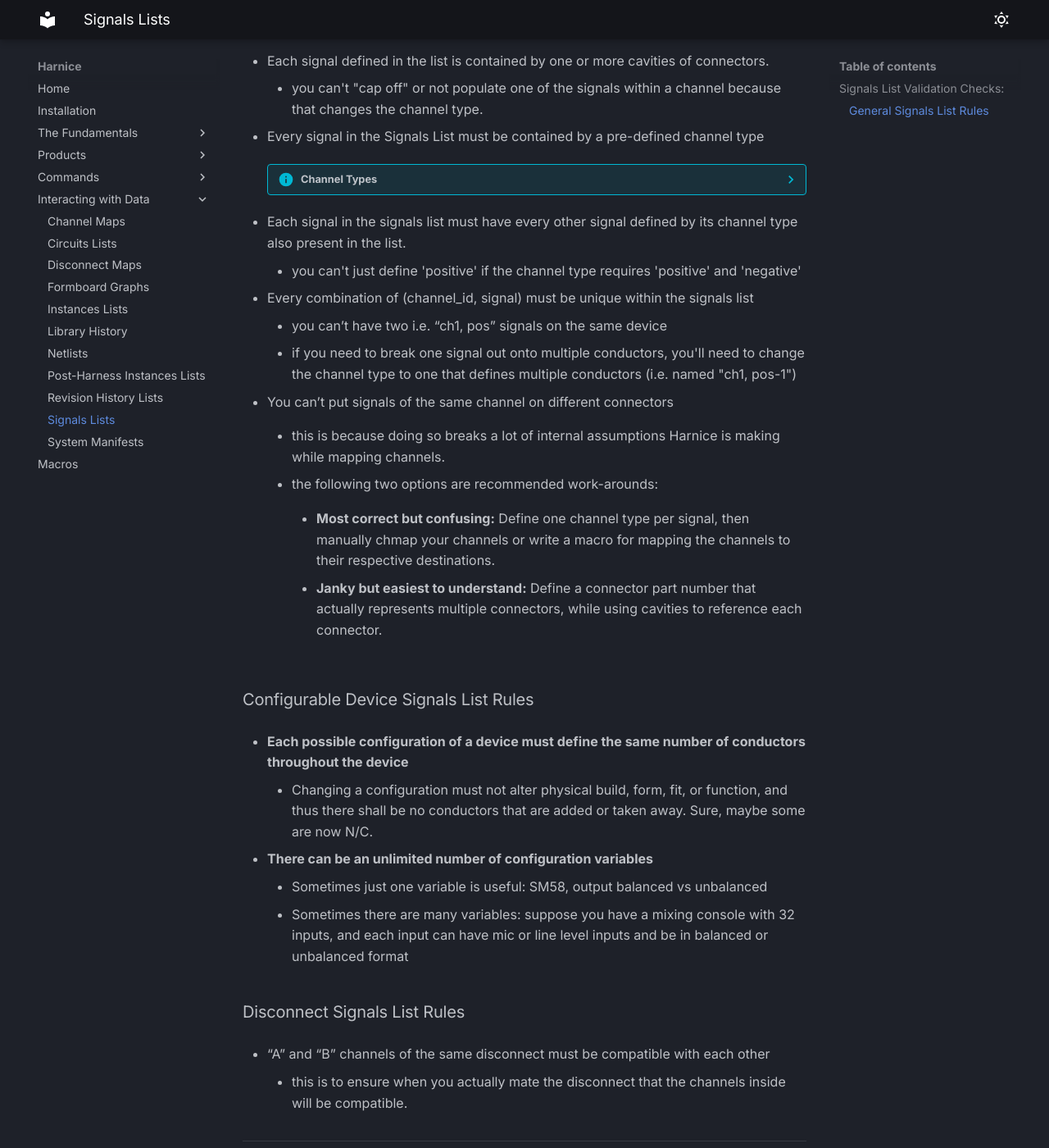
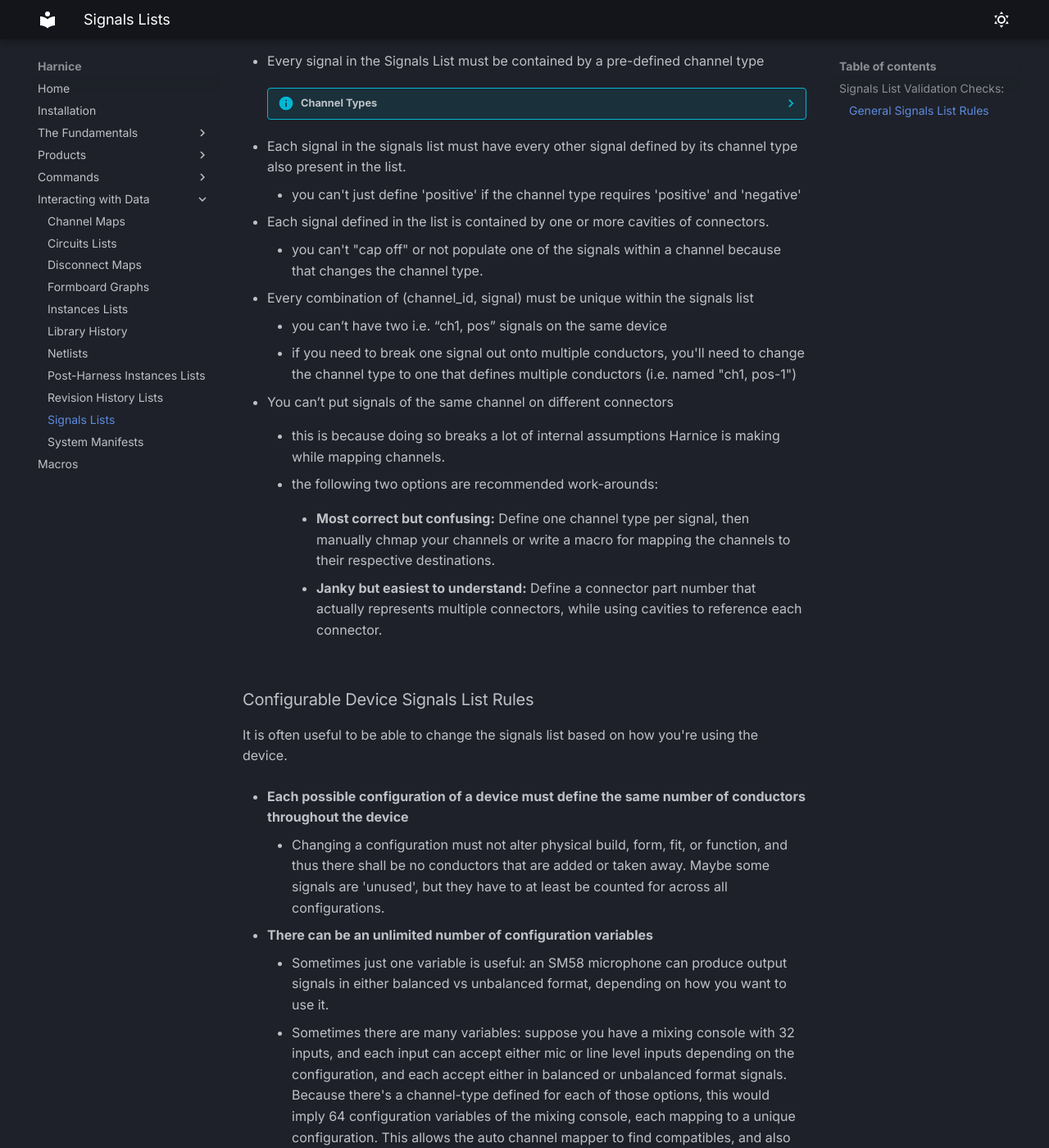
Before and after one commit to harnice/Harnice, an MkDocs documentation site: the page built from docs/interacting_with_data/signals_lists.md, in a window 1280 px wide and 1400 px high, scrolled down 449 px. Shown: the whole window at 82% size. Built offline with MkDocs 1.6.1 and Material for MkDocs 9.7.7, drawn with Linux system fonts in a browser that asks for light colours; some web fonts are replaced; some of the changed text lies outside the part shown.

Commit message:
updated documentation for configuration columns

```diff
--- a/docs/fragments/signals_list_requirements.md
+++ b/docs/fragments/signals_list_requirements.md
@@ -10,6 +7,9 @@
 
  - Each signal in the signals list must have every other signal defined by its channel type also present in the list.
     - you can't just define 'positive' if the channel type requires 'positive' and 'negative'
+
+ - Each signal defined in the list is contained by one or more cavities of connectors.
+     - you can't "cap off" or not populate one of the signals within a channel because that changes the channel type.
 
  - Every combination of (channel_id, signal) must be unique within the signals list
     - you can’t have two i.e. “ch1, pos” signals on the same device
@@ -26,12 +26,14 @@
 
 ### Configurable Device Signals List Rules
 
+It is often useful to be able to change the signals list based on how you're using the device.
+
   - **Each possible configuration of a device must define the same number of conductors throughout the device**
-    - Changing a configuration must not alter physical build, form, fit, or function, and thus there shall be no conductors that are added or taken away. Sure, maybe some are now N/C.
+    - Changing a configuration must not alter physical build, form, fit, or function, and thus there shall be no conductors that are added or taken away. Maybe some signals are 'unused', but they have to at least be counted for across all configurations.
 
   - **There can be an unlimited number of configuration variables**
-    - Sometimes just one variable is useful: SM58, output balanced vs unbalanced
-    - Sometimes there are many variables: suppose you have a mixing console with 32 inputs, and each input can have mic or line level inputs and be in balanced or unbalanced format
+    - Sometimes just one variable is useful: an SM58 microphone can produce output signals in either balanced vs unbalanced format, depending on how you want to use it.
+    - Sometimes there are many variables: suppose you have a mixing console with 32 inputs, and each input can accept either mic or line level inputs depending on the configuration, and each accept either in balanced or unbalanced format signals. Because there's a channel-type defined for each of those options, this would imply 64 configuration variables of the mixing console, each mapping to a unique configuration. This allows the auto channel mapper to find compatibles, and also helps the user track how to set up their device.
 
 ### Disconnect Signals List Rules
 
--- a/docs/interacting_with_data/signals_lists.md
+++ b/docs/interacting_with_data/signals_lists.md
@@ -34,6 +34,10 @@
 
     The channel type of this signal.
     {% include-markdown "fragments/channel_type_reference.md" %}
+
+=== "`config_variable`"
+
+    Change header or add more headers as needed. Blank: row is true across all values of this field. Otherwise, row is only true when configuration matches the value of this field.
 
 ### Columns of Signals Lists for Disconnects
 === "`channel_id`"
```
Also changed, not shown: other parts of docs/fragments/signals_list_requirements.md (+0 -3 lines), 1 other file.
